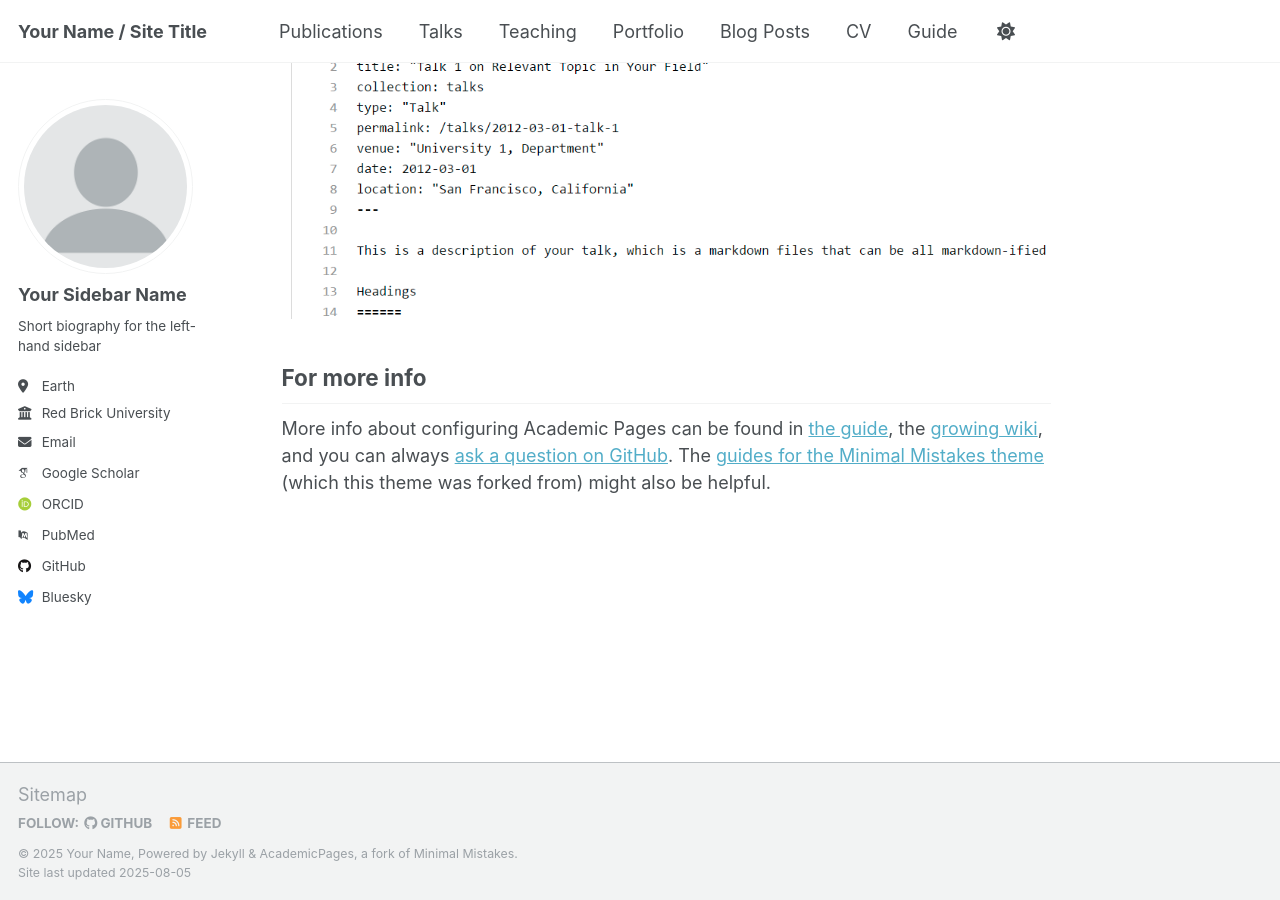
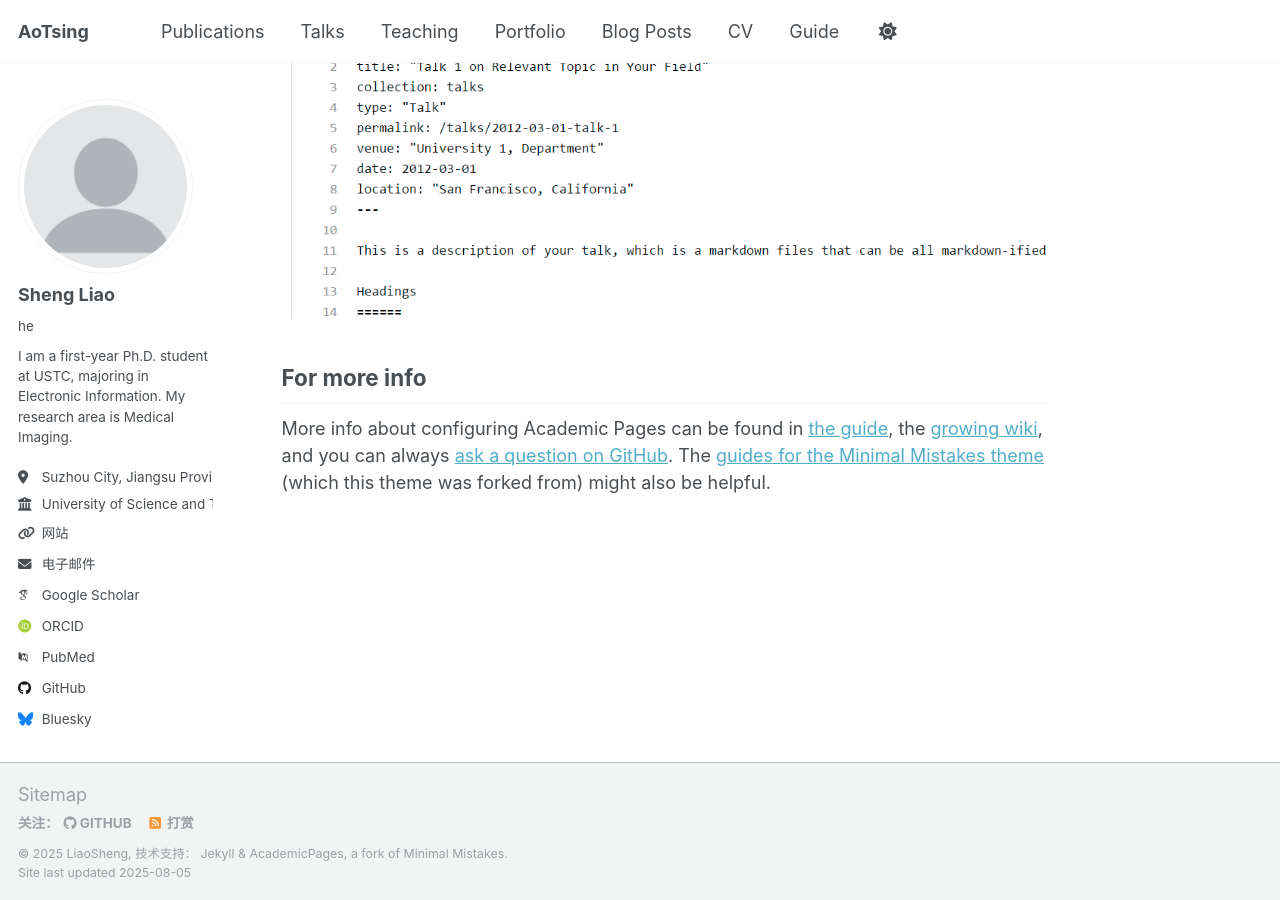
Before and after one commit to liaosheng1999/liaosheng1999.github.io, a Jekyll site: the page built from _pages/about.md, in a window 1280 px wide and 900 px high, scrolled down 2880 px. Built offline with Jekyll 4.4.1, drawn with Linux system fonts in a browser that asks for light colours; some web fonts are replaced; a script that is not in the unit is left out.

Commit message:
Update _config.yml

```diff
--- a/_config.yml
+++ b/_config.yml
@@ -7,13 +7,13 @@
 # server process.
 
 # Basic Site Settings
-locale                   : "en-US"
+locale                   : "zh-CN"
 site_theme               : "default"
-title                    : "Your Name / Site Title"
+title                    : "AoTsing"
 title_separator          : "-"
-name                     : &name "Your Name"
+name                     : &name "LiaoSheng"
 description              : &description "personal description"
-url                      : https://academicpages.github.io # the base hostname & protocol for your site e.g. "https://[your GitHub username].github.io" or if you already have some other page hosted on Github then use "https://[your GitHub username].github.io/[Your Repo Name]"
+url                      : https://liaosheng1999.github.io
 baseurl                  : "" # the subpath of your site, e.g. "/blog"
 repository               : "academicpages/academicpages.github.io"
 
@@ -23,13 +23,13 @@ repository               : "academicpages/academicpages.github.io"
 author:
   # Biographic information
   avatar           : "profile.png"
-  name             : "Your Sidebar Name"
-  pronouns         : # example: "she/her"
-  bio              : "Short biography for the left-hand sidebar"
-  location         : "Earth"
-  employer         : "Red Brick University"
-  uri              : # URL
-  email            : "none@example.org"
+  name             : "Sheng Liao"
+  pronouns         : "he"
+  bio              : "I am a first-year Ph.D. student at USTC, majoring in Electronic Information. My research area is Medical Imaging."
+  location         : "Suzhou City, Jiangsu Province，P.R. China"
+  employer         : "University of Science and Technology of China"
+  uri              : "https://www.ustc.edu.cn/"
+  email            : "liaosheng19992022@163.com"
 
   # Academic websites
   academia         : # URL
```
